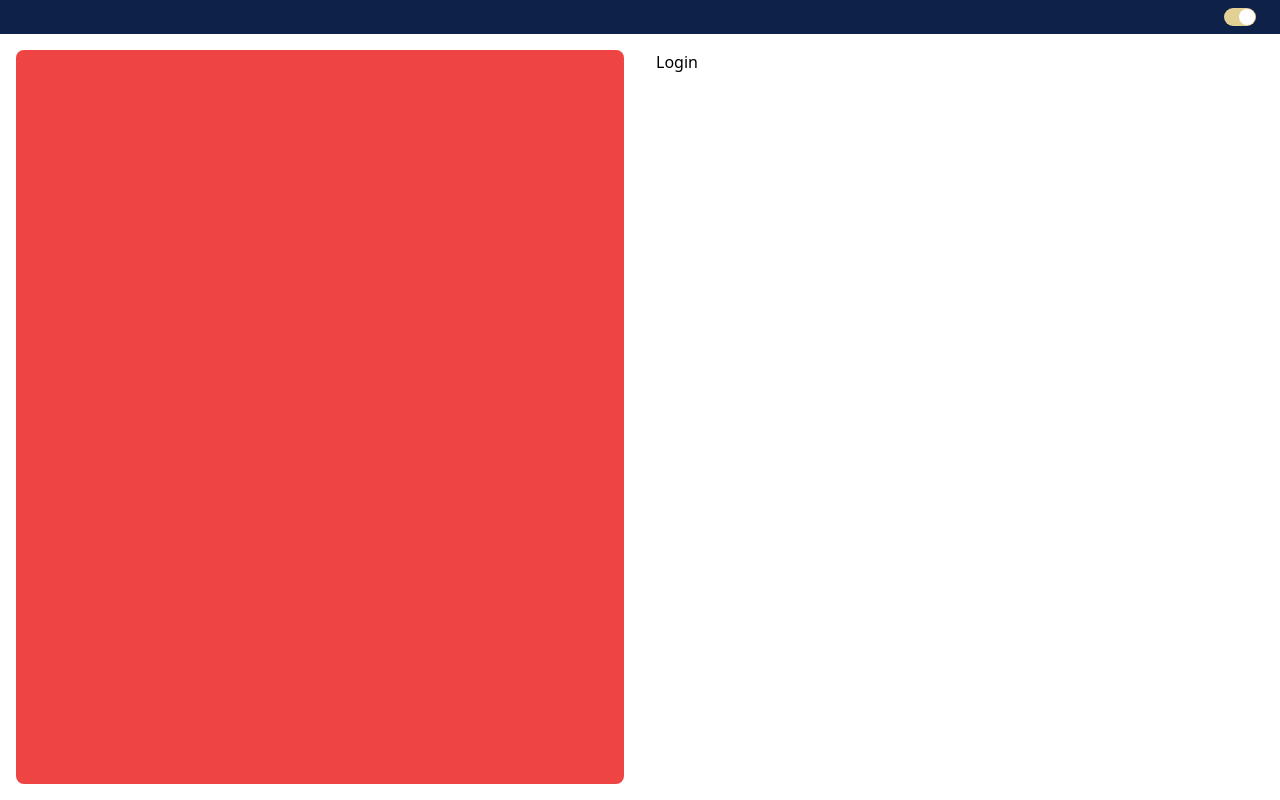
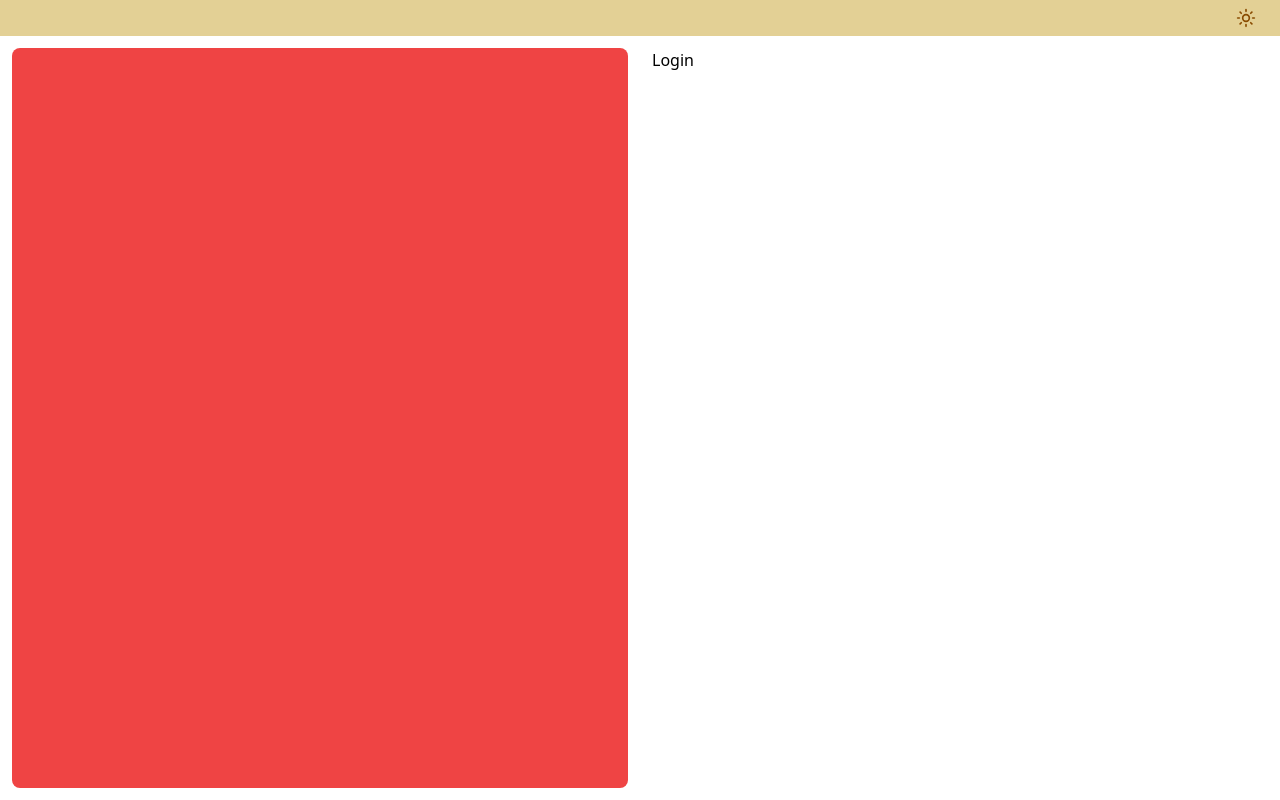
Before and after one commit to Andrei-Cervantes/Appointment_System_UI, a React (Vite) app: page /auth/login in a window 1280 px wide. Both pictures are taken after a click on the button 1240 px from the left and 17 px from the top of the page. Built offline with nearby package versions, Linux system fonts and the light colour scheme.

Commit message:
feat: replace switch with button for toggling theme

```diff
--- a/package.json
+++ b/package.json
@@ -11,6 +11,7 @@
   },
   "dependencies": {
     "@hookform/resolvers": "^5.0.1",
+    "@radix-ui/react-checkbox": "^1.3.2",
     "@radix-ui/react-label": "^2.1.7",
     "@radix-ui/react-slot": "^1.2.3",
     "@radix-ui/react-switch": "^1.2.5",
--- a/src/components/toggle/ThemeToggle.tsx
+++ b/src/components/toggle/ThemeToggle.tsx
@@ -1,19 +1,32 @@
+import { useState } from "react";
 import { useTheme } from "@/hooks/useTheme";
-import { Switch } from "@/components/ui/switch";
+import { SunIcon, MoonIcon } from "lucide-react";
 import { cn } from "@/lib/utils";
+
 interface ThemeToggleProps {
   className?: string;
 }
 
 const ThemeToggle = ({ className }: ThemeToggleProps) => {
   const { theme, setTheme } = useTheme();
+  const [isChecked, setIsChecked] = useState(theme === "dark");
+
+  const handleThemeToggle = () => {
+    setIsChecked(!isChecked);
+    setTheme(isChecked ? "dark" : "light");
+  };
 
   return (
-    <Switch
-      className={cn(className)}
-      checked={theme === "dark"}
-      onCheckedChange={() => setTheme(theme === "dark" ? "light" : "dark")}
-    />
+    <button
+      onClick={handleThemeToggle}
+      className={cn(className, "rounded-full")}
+    >
+      {isChecked ? (
+        <SunIcon className="size-5 text-yellow-800 hover:text-yellow-600 hover:scale-110 transition-all duration-300" />
+      ) : (
+        <MoonIcon className="size-5 text-blue-500 hover:text-blue-700 hover:scale-110 transition-all duration-300" />
+      )}
+    </button>
   );
 };
 
--- /dev/null
+++ b/src/components/ui/checkbox.tsx
@@ -0,0 +1,32 @@
+"use client";
+
+import * as React from "react";
+import * as CheckboxPrimitive from "@radix-ui/react-checkbox";
+import { CheckIcon } from "lucide-react";
+
+import { cn } from "@/lib/utils";
+
+function Checkbox({
+  className,
+  ...props
+}: React.ComponentProps<typeof CheckboxPrimitive.Root>) {
+  return (
+    <CheckboxPrimitive.Root
+      data-slot="checkbox"
+      className={cn(
+        "peer border-input dark:bg-input/30 data-[state=checked]:bg-primary data-[state=checked]:text-primary-foreground dark:data-[state=checked]:bg-primary data-[state=checked]:border-primary focus-visible:border-ring focus-visible:ring-ring/50 aria-invalid:ring-destructive/20 dark:aria-invalid:ring-destructive/40 aria-invalid:border-destructive size-4 shrink-0 rounded-[4px] border shadow-xs transition-shadow outline-none focus-visible:ring-[3px] disabled:cursor-not-allowed disabled:opacity-50",
+        className
+      )}
+      {...props}
+    >
+      <CheckboxPrimitive.Indicator
+        data-slot="checkbox-indicator"
+        className="flex items-center justify-center text-current transition-none"
+      >
+        <CheckIcon className="size-3.5" />
+      </CheckboxPrimitive.Indicator>
+    </CheckboxPrimitive.Root>
+  );
+}
+
+export { Checkbox };
--- a/src/layouts/AuthLayout.tsx
+++ b/src/layouts/AuthLayout.tsx
@@ -25,13 +25,13 @@
         <ThemeToggle className="float-right" />
       </header>
       <main className="flex-1 grid grid-cols-[1fr_1fr]">
-        <div className="p-4">
+        <div className="p-3">
           <div
             className="h-full rounded-lg"
             style={{ backgroundColor: getBackgroundColor() }}
           ></div>
         </div>
-        <div className="p-4">
+        <div className="p-3">
           <Outlet />
         </div>
       </main>
```
Also changed, not shown: 1 other file (tests, documents, lock files or other folders).
